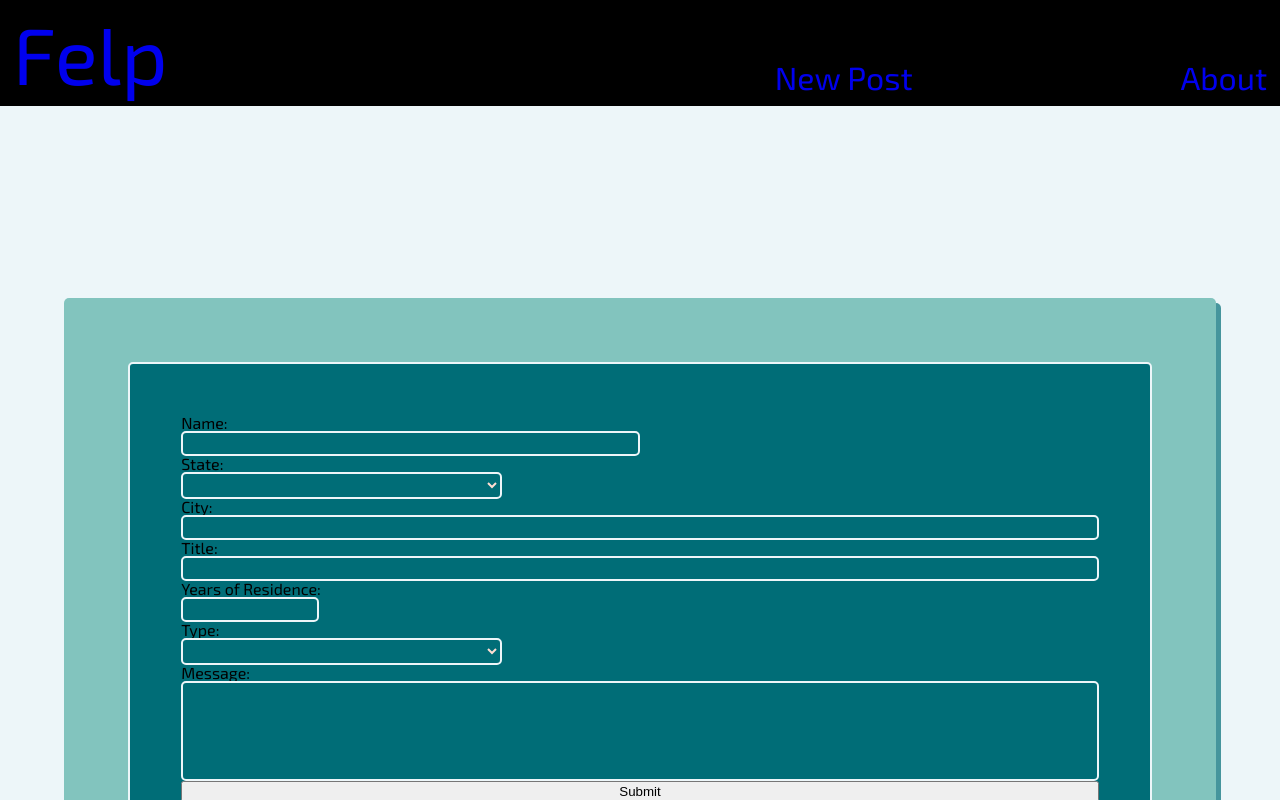
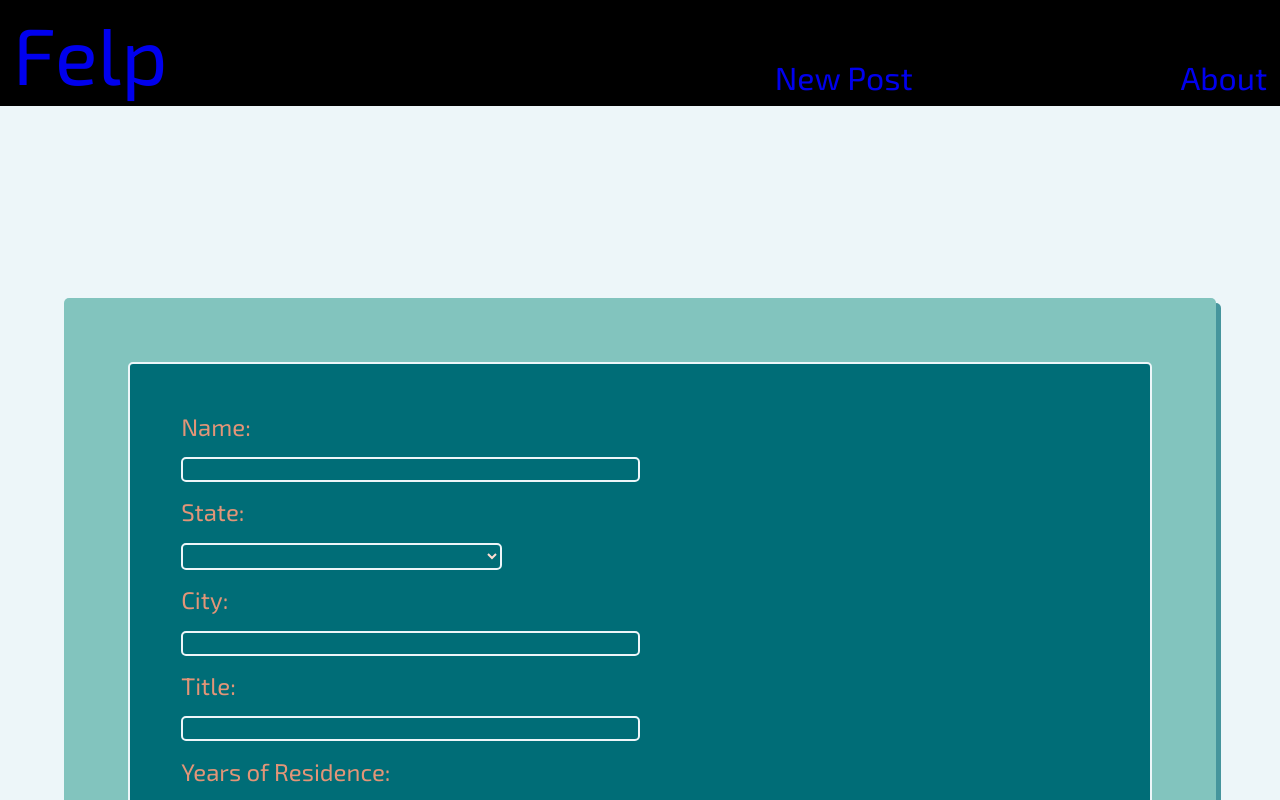
Before and after one commit to leejoonli/felp-frontend, a React (Create React App) app: page /create in a window 1280 px wide. Shown: the top 800 px of the page. Built offline with nearby package versions, Linux system fonts and the light colour scheme.

Commit message:
Add CSS to form element

```diff
--- a/src/components/Create/Create.js
+++ b/src/components/Create/Create.js
@@ -54,33 +54,33 @@ function Create(props) {
 	return (
 		<div className={styles.formContainer}>
 			<form onSubmit={handleSubmit} className={styles.form}>
-				<label htmlFor='name'>Name:</label>
+				<label htmlFor='name' className={styles.formLabel}>Name:</label>
 				<input onChange={handleChange} id='name' value={newPost.user.name} className={styles.nameInput}/>
-				<label htmlFor='state'>State:</label>
+				<label htmlFor='state' className={styles.formLabel}>State:</label>
 				<select onChange={handleChange} id='state' className={styles.stateInput}>
-					<option value=''></option>
-					<option value='NY'>New York</option>
-					<option value='NJ'>New Jersey</option>
-					<option value='PA'>Pennsylvania</option>
-					<option value='MD'>Maryland</option>
-					<option value='CA'>California</option>
-					<option value='GA'>Georgia</option>
+					<option value='' className={styles.option}></option>
+					<option value='NY' className={styles.option}>New York</option>
+					<option value='NJ' className={styles.option}>New Jersey</option>
+					<option value='PA' className={styles.option}>Pennsylvania</option>
+					<option value='MD' className={styles.option}>Maryland</option>
+					<option value='CA' className={styles.option}>California</option>
+					<option value='GA' className={styles.option}>Georgia</option>
 				</select>
-				<label htmlFor='city'>City:</label>
+				<label htmlFor='city' className={styles.formLabel}>City:</label>
 				<input onChange={handleChange} id='city' value={newPost.city} className={styles.cityInput}/>
-				<label htmlFor='title'>Title:</label>
+				<label htmlFor='title' className={styles.formLabel}>Title:</label>
 				<input onChange={handleChange} id='title' value={newPost.title} className={styles.titleInput}/>
-				<label htmlFor='years_of_residence'>Years of Residence:</label>
+				<label htmlFor='years_of_residence' className={styles.formLabel}>Years of Residence:</label>
 				<input onChange={handleChange} id='years_of_residence' value={newPost.years_of_residence} type='number' min={0} className={styles.yearsInput}/>
-				<label htmlFor='type'>Type:</label>
+				<label htmlFor='type' className={styles.formLabel}>Type:</label>
 				<select onChange={handleChange} id='type' className={styles.typeInput}>
-					<option value=''></option>
-					<option value='food'>Food</option>
+					<option value='' className={styles.option}></option>
+					<option value='food' className={styles.option}>Food</option>
 					{/* <option value='experience'>Experience</option> */}
 				</select>
-				<label htmlFor='message'>Message:</label>
+				<label htmlFor='message' className={styles.formLabel}>Message:</label>
 				<textarea onChange={handleChange} id='message' value={newPost.message} className={styles.messageInput}/>
-				<button type='submit'>Submit</button>
+				<button type='submit' className={styles.formButton}>Submit</button>
 			</form>
 		</div>
 	);
--- a/src/components/Create/Create.module.css
+++ b/src/components/Create/Create.module.css
@@ -31,6 +31,7 @@ input:-webkit-autofill:active{
     background-color: #006d77;
     color: #ffddd2;
     outline: none;
+    margin-bottom: 2%;
 }
 
 .nameInput:-webkit-autofill, .stateInput:-webkit-autofill, .cityInput:-webkit-autofill, .messageInput:-webkit-autofill {
@@ -38,12 +39,18 @@ input:-webkit-autofill:active{
     -webkit-text-fill-color: #ffddd2 !important;
 }
 
-.nameInput {
+.nameInput, .cityInput, .titleInput {
     width: 50%;
 }
 
 .stateInput, .typeInput {
     width: 35%;
+}
+
+.option {
+    background-color: #006d77;
+    font-family: 'exo 2', 'sans-serif';
+    color: #ffddd2;
 }
 
 .yearsInput {
@@ -56,3 +63,24 @@ input:-webkit-autofill:active{
     width: 100%;
     height: 100px;
 }
+
+.formLabel {
+    font-size: 1.5rem;
+    color: #e29578;
+    padding-bottom: 2%;
+}
+
+.formButton {
+    width: 25%;
+    outline: none;
+    background-color: #006d77;
+    border: 2px solid #edf6f9;
+    border-radius: 5px;
+    color: #e29578;
+}
+
+.formButton:hover {
+    cursor: pointer;
+    background-color: rgba(131,197,188,.3);
+    color: #edf6f9;
+}
```
